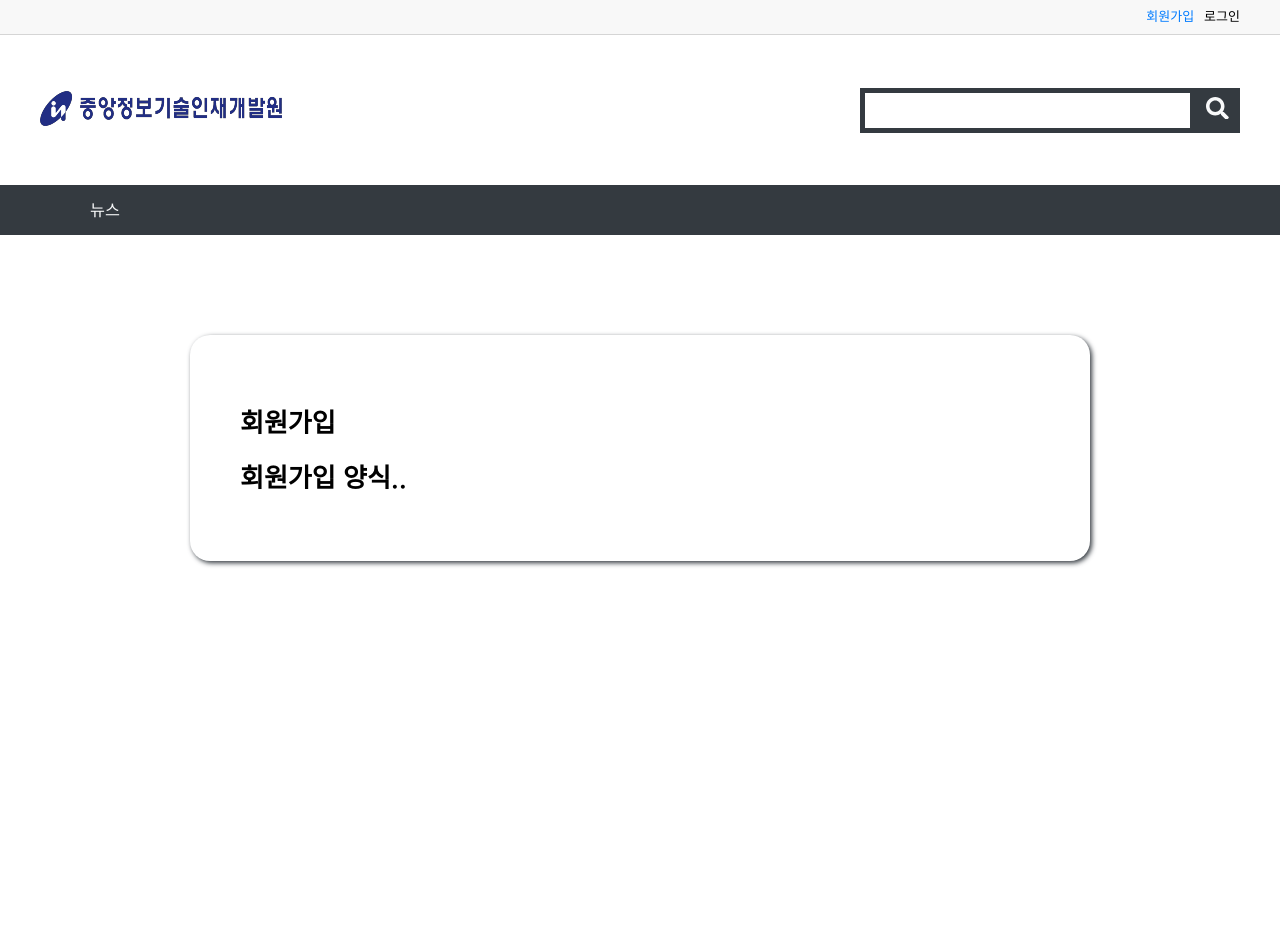
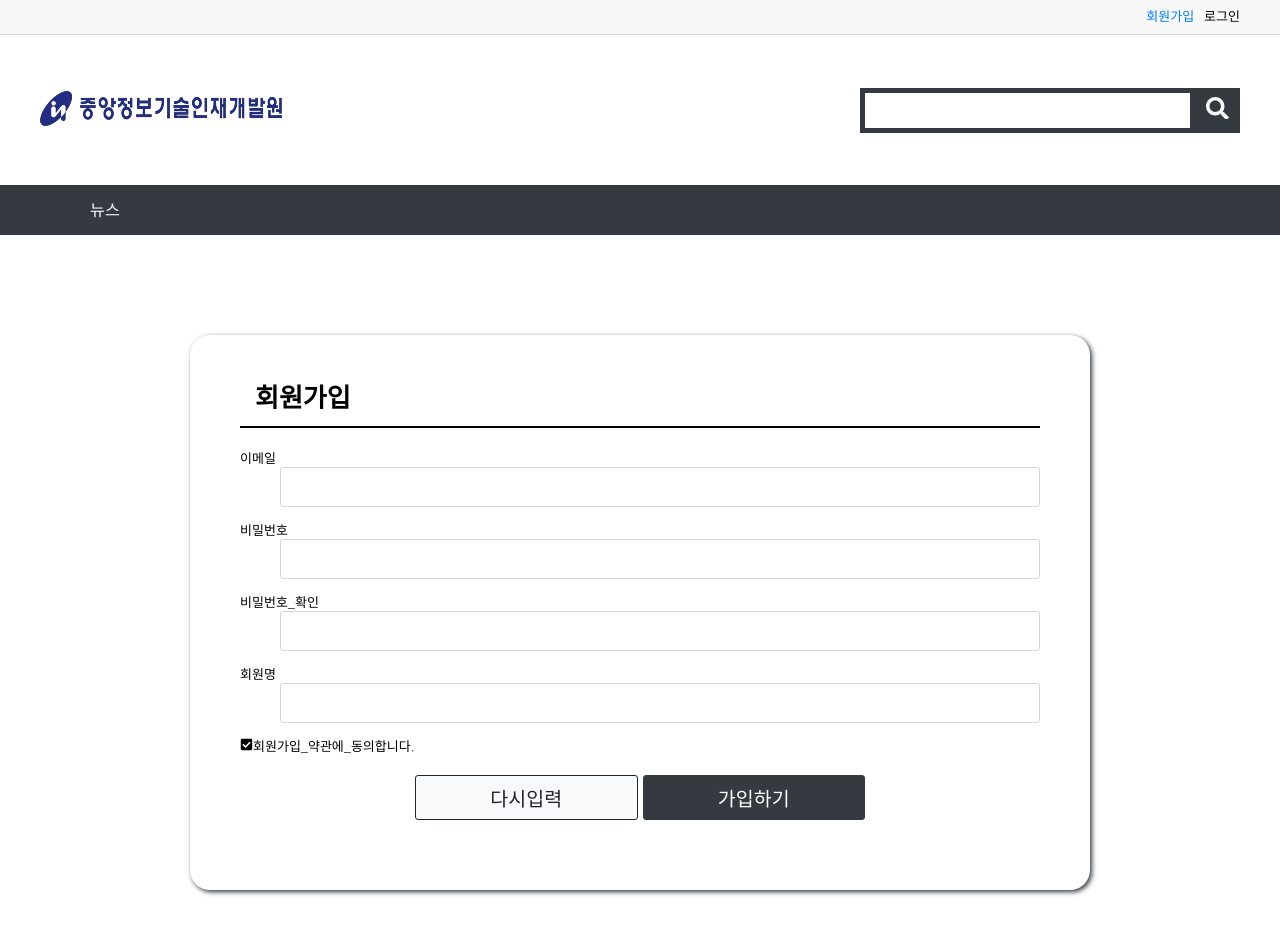
Before and after one commit to hjchoirr/react_project, a React (Create React App) app: page /member/join in a window 1280 px wide. Shown: the top 952 px of the page. Built offline with nearby package versions, Linux system fonts and the light colour scheme.

Commit message:
공통 컴포넌트 - 메인제목, 회원가입 화면 등..

```diff
--- /dev/null
+++ b/src/commons/components/Buttons.js
@@ -0,0 +1,33 @@
+import styled, { css } from "styled-components";
+import { buttonColor } from "../../styles/color";
+import fontSize from "../../styles/fontSize";
+
+const { big } = fontSize;
+
+export const BigButton = styled.button`
+    font-size: ${big};
+    height: 45px;
+    width: 100%;
+    border-radius: 3px;
+    cursor: pointer;
+
+    ${({color}) => buttonColor[color] && css`
+        background: ${buttonColor[color][0]};
+        color: ${buttonColor[color][1]};
+        border: 1px solid ${buttonColor[color][2]};
+
+    `}
+`;
+
+export const ButtonGroup = styled.div`
+    display: flex;
+    width: ${({width}) => (width ? `${width}px` : '100%')};
+    margin: 20px auto;
+    button {
+        width: 0;
+        flex-grow: 1;
+    }
+    button + button {
+        margin-left: 5px;
+    }
+`;
--- a/src/commons/components/TitleBox.js
+++ b/src/commons/components/TitleBox.js
@@ -1,3 +1,12 @@
 import styled from 'styled-components';
+import fontSize from '../../styles/fontSize';
 
-export const MainTitle = styled.h1``;
+const { extraBig } = fontSize;
+
+export const MainTitle = styled.h1`
+    font-size: ${extraBig};
+    border-bottom: 2px solid #000;
+    padding: 0 15px 15px;
+    margin: 0 0 20px;
+    line-height: 1;
+`;
--- /dev/null
+++ b/src/commons/components/inputBox.js
@@ -0,0 +1,11 @@
+import React from "react";
+import styled from "styled-components";
+const InputBox = styled.input`
+    border: 1px solid #d5d5d5;
+    height: 40px;
+    width: 100%;
+    padding: 0 10px;
+    border-radius: 3px;
+`;
+
+export default React.memo(InputBox);
--- a/src/member/components/joinForm.js
+++ b/src/member/components/joinForm.js
@@ -1,7 +1,56 @@
 import React from 'react';
+import { useTranslation } from 'react-i18next';
+import { FaCheckSquare, FaRegCheckSquare } from 'react-icons/fa';
+import styled from 'styled-components';
+import { BigButton } from '../../commons/components/Buttons';
+import { ButtonGroup } from '../../commons/components/Buttons';
+import InputBox from '../../commons/components/inputBox';
+
+const FromBox = styled.form``;
 
 const JoinForm = () => {
-    return <h1>회원가입 양식..</h1>
+  const { t } = useTranslation();
+
+  return (
+    <form autoComplete="off">
+      <dl>
+        <dt>{t('이메일')}</dt>
+        <dd>
+          <InputBox type="text" />
+        </dd>
+      </dl>
+      <dl>
+        <dt>{t('비밀번호')}</dt>
+        <dd>
+          <InputBox type="password" />
+        </dd>
+      </dl>
+      <dl>
+        <dt>{t('비밀번호_확인')}</dt>
+        <dd>
+          <InputBox type="password" />
+        </dd>
+      </dl>
+      <dl>
+        <dt>{t('회원명')}</dt>
+        <dd>
+          <InputBox type="text" />
+        </dd>
+      </dl>
+      <div className="terms-agree">
+        <FaCheckSquare />
+        {t('회원가입_약관에_동의합니다.')}
+      </div>
+      <ButtonGroup width={450}>
+        <BigButton type="reset" color="light">
+          {t('다시입력')}
+        </BigButton>
+        <BigButton type="submit" color="dark">
+          {t('가입하기')}
+        </BigButton>
+      </ButtonGroup>
+    </form>
+  );
 };
 
 export default React.memo(JoinForm);
--- a/src/member/pages/join.js
+++ b/src/member/pages/join.js
@@ -3,6 +3,7 @@
 import JoinForm from '../components/joinForm';
 import { useTranslation } from 'react-i18next';
 import { OuterBox } from '../../commons/components/LayoutBox';
+import { MainTitle } from '../../commons/components/TitleBox';
 
 const Join = () => {
   const { t } = useTranslation();
@@ -13,7 +14,7 @@
         <title>{t('회원가입')}</title>
       </Helmet>
       <OuterBox>
-        <h1>{t('회원가입')}</h1>
+        <MainTitle>{t('회원가입')}</MainTitle>
         <JoinForm />
       </OuterBox>
     </>
--- a/src/styles/color.js
+++ b/src/styles/color.js
@@ -10,12 +10,12 @@
 };
 
 export const buttonColor = {
-  primary: [color.primary, '#fff'],
-  secondary: [color.secondary, '#fff'],
-  success: [color.success, '#fff'],
-  danger: [color.danger, '#fff'],
-  warning: [color.warning, '#212529'],
-  info: [color.info, '#fff'],
-  light: [color.light, '#212529'],
-  dark: [color.dark, '#fff'],
+  primary: [color.primary, '#fff', color.primary],
+  secondary: [color.secondary, '#fff', color.secondary],
+  success: [color.success, '#fff', color.success],
+  danger: [color.danger, '#fff', color.danger],
+  warning: [color.warning, '#212529', '#212529'],
+  info: [color.info, '#fff', color.info],
+  light: [color.light, '#212529', '#212529'],
+  dark: [color.dark, '#fff', color.dark],
 };
```
